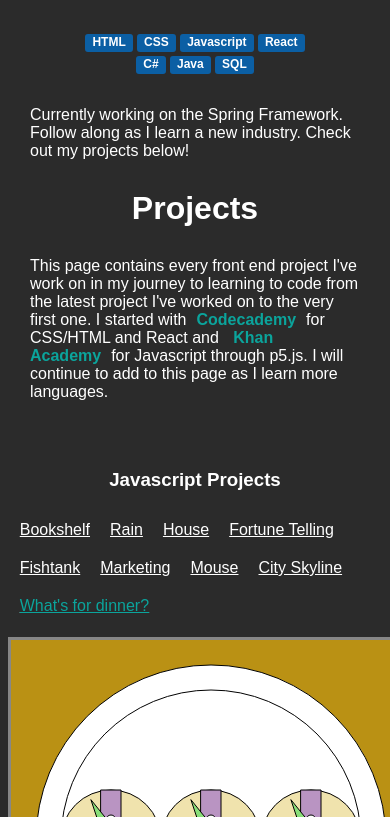
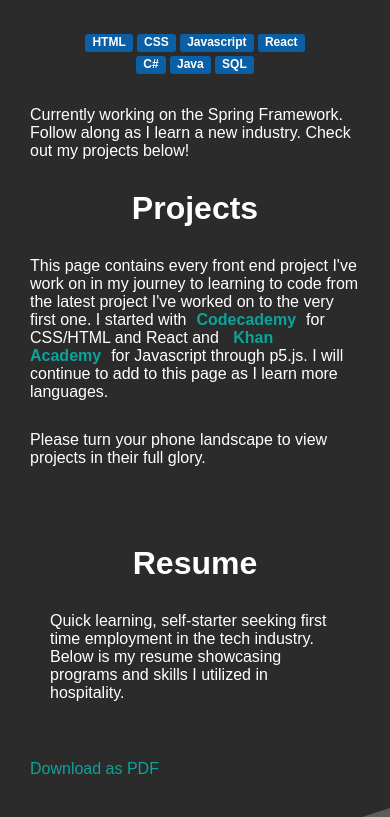
Before and after one commit to michellenicolephillips/michellenicolephillips.github.io, a React (Create React App) app: page /projects/plate in a window 390 px wide. Shown: the part 1183-2000 px from the top of the page. Built offline with nearby package versions, Linux system fonts and the light colour scheme.

Commit message:
hide projects under 450px and put message to turn phone landscape or increase browser size

```diff
--- a/src/App.js
+++ b/src/App.js
@@ -3,7 +3,7 @@ import Footer from './components/footer';
 import About from './components/about';
 import Projects from './components/projects';
 import Resume from './components/resume';
-import Header from './components/header';
+import Header from './components/Header';
 
 function App() {
   return (
--- a/src/components/header.css
+++ b/src/components/header.css
@@ -1,4 +1,5 @@
 #greeting{
+    display: none;
     position: absolute;
     margin-top: 250px;
     width: 100%;
--- a/src/components/projects.css
+++ b/src/components/projects.css
@@ -50,6 +50,9 @@ li a:hover {
      color: #0ba49c;
      text-decoration: underline;
 }
+#projectsSmall{
+     display: none;
+}
 
 @media screen and (max-width: 900px) {
      .column1, .column2{
@@ -75,3 +78,13 @@ li a:hover {
           margin: 0;
      }
 }
+@media screen and (max-width: 450px) {
+     #javascript, .column1, .column2, #html, .gif, .htmlInfo {
+          display: none;
+     }
+     #projectsSmall {
+          display:inherit;
+          text-align: left;
+          margin: 30px;
+     }
+}
--- a/src/components/projects.js
+++ b/src/components/projects.js
@@ -32,9 +32,12 @@ class Projects extends React.Component {
                          I started with<a className="links "href="https://www.codecademy.com/" target="_blank" rel="noreferrer"><strong>Codecademy</strong></a>for CSS/HTML and React and <a className= "links" href="https://www.khanacademy.org/" target="_blank" rel="noreferrer"><strong>Khan Academy</strong></a>for Javascript through p5.js.
                          I will continue to add to this page as I learn more languages.
                     </p>
+                    <p id = "projectsSmall">
+                         Please turn your phone landscape to view projects in their full glory.
+                    </p>
                     <br/>
                     <Router basename = "/projects/">
-                    <h3>Javascript Projects</h3>
+                    <h3 id="javascript">Javascript Projects</h3>
                          <div className="column1">
                               <ul className="projectbar">
                                    <li className="projlink"><NavLink exact to="/" activeClassName="projactive">Bookshelf</NavLink></li>
@@ -80,7 +83,7 @@ class Projects extends React.Component {
                               </Switch>
                          </div>
                     </Router>
-                    <h3>HTML/CSS Projects</h3>
+                    <h3 id="html">HTML/CSS Projects</h3>
                     <div>
                          <p className="content">
                               <img className= "gif" src={websitegif} alt="gif of baby shower website"/>
```
